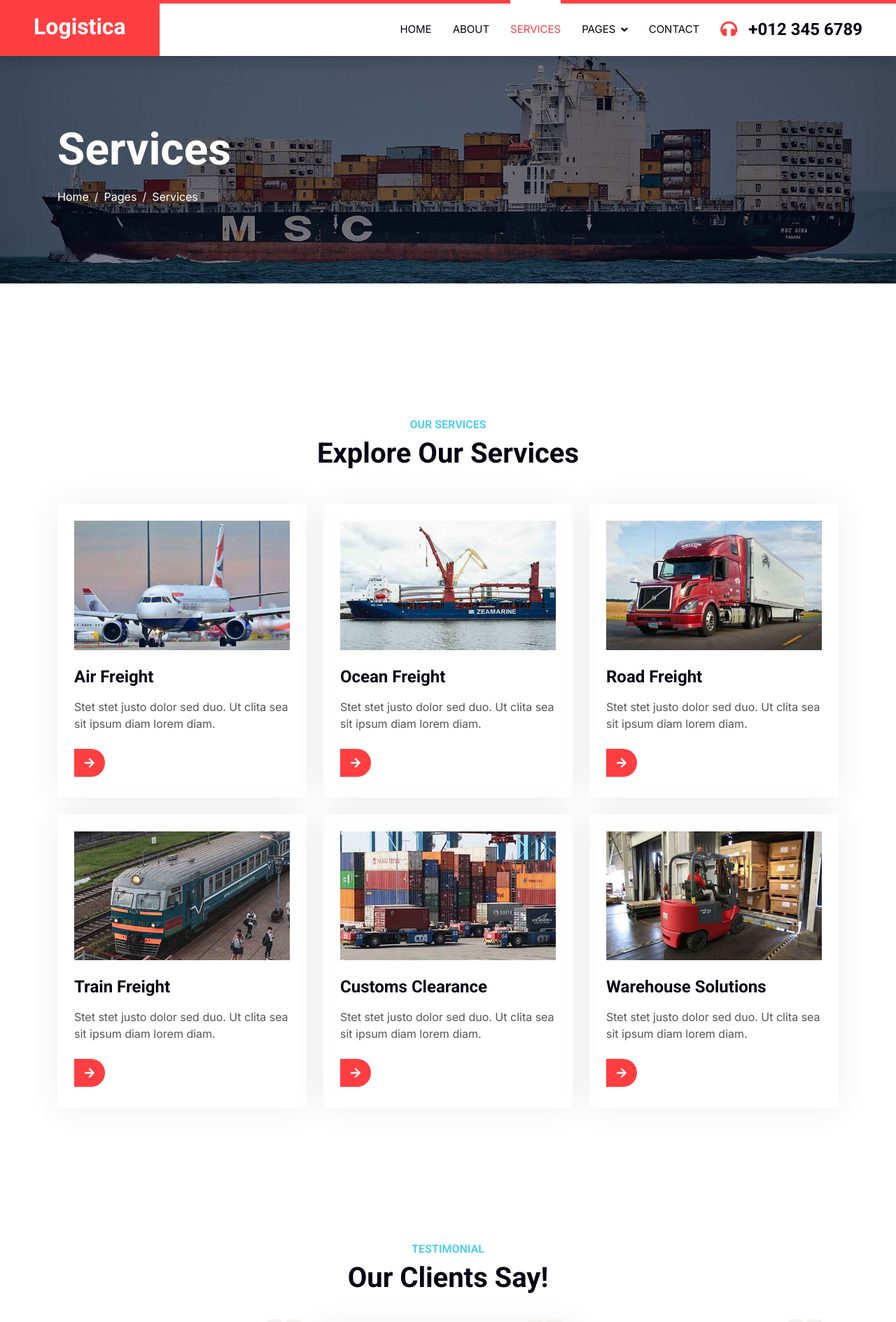
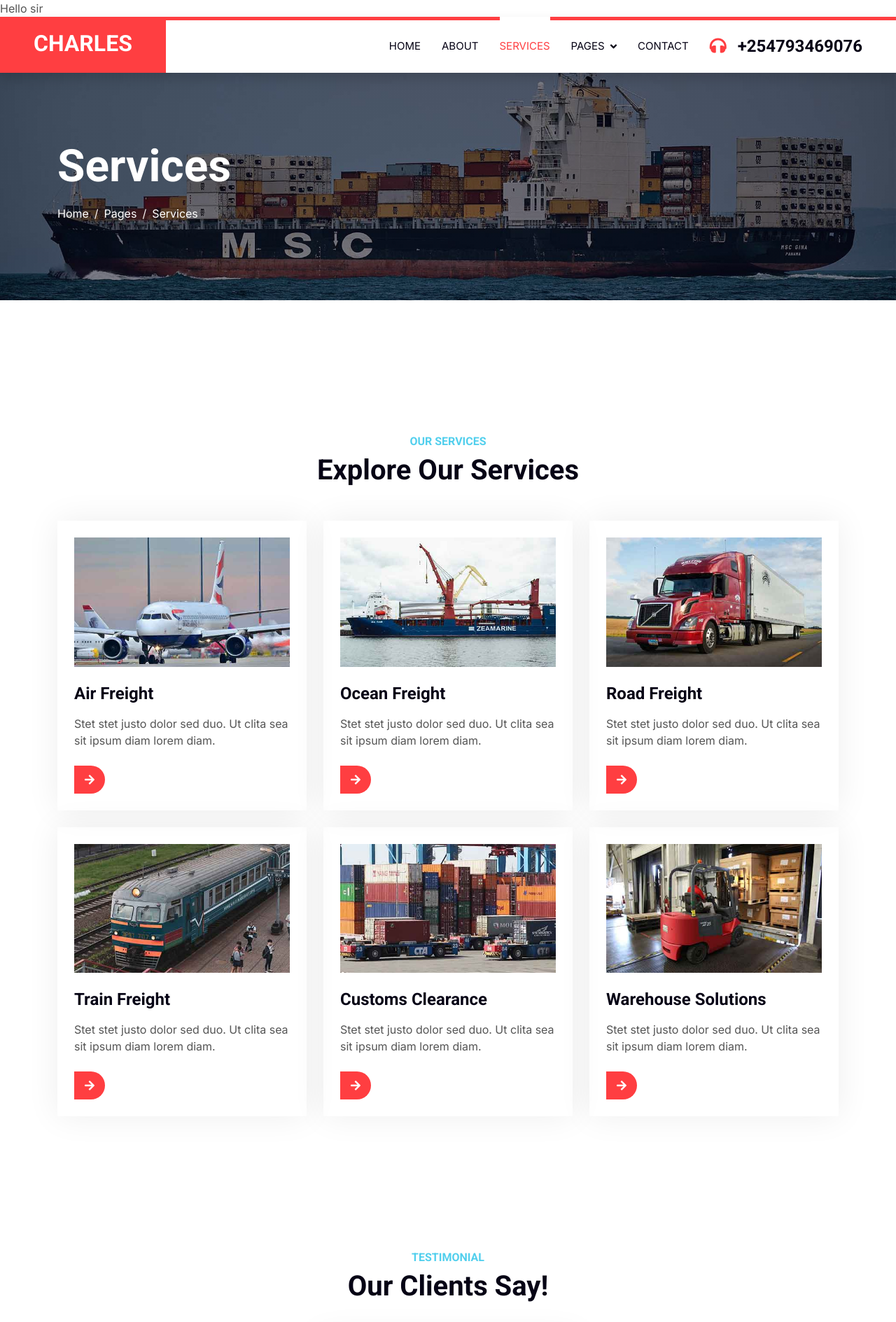
Before and after one commit to love-751/love, a Python web app: template company/templates/service.html in a window 1280 px wide. Shown: the top 1889 px of the page at 70% size. Run offline with Jinja, Linux system fonts and the light colour scheme; the template is opened without the code that fills it, so the values that code supplies are empty; some libraries are stand-ins or nearby versions.

Commit message:
Update service.html

```diff
--- a/company/templates/service.html
+++ b/company/templates/service.html
@@ -1,9 +1,8 @@
-<!DOCTYPE html>
+Hello sir <!DOCTYPE html>
 <html lang="en">
 
 <head>
-    <meta charset="utf-8">
-    <title>Logistica - Shipping Company Website Template</title>
+    <title> CHARLES</title>
     <meta content="width=device-width, initial-scale=1.0" name="viewport">
     <meta content="" name="keywords">
     <meta content="" name="description">
@@ -44,7 +43,7 @@
     <!-- Navbar Start -->
     <nav class="navbar navbar-expand-lg bg-white navbar-light shadow border-top border-5 border-primary sticky-top p-0">
         <a href="index.html" class="navbar-brand bg-primary d-flex align-items-center px-4 px-lg-5">
-            <h2 class="mb-2 text-white">Logistica</h2>
+            <h2 class="mb-2 text-white">CHARLES</h2>
         </a>
         <button type="button" class="navbar-toggler me-4" data-bs-toggle="collapse" data-bs-target="#navbarCollapse">
             <span class="navbar-toggler-icon"></span>
@@ -67,7 +66,7 @@
                 </div>
                 <a href="contact.html" class="nav-item nav-link">Contact</a>
             </div>
-            <h4 class="m-0 pe-lg-5 d-none d-lg-block"><i class="fa fa-headphones text-primary me-3"></i>+012 345 6789</h4>
+            <h4 class="m-0 pe-lg-5 d-none d-lg-block"><i class="fa fa-headphones text-primary me-3"></i>+254793469076</h4>
         </div>
     </nav>
     <!-- Navbar End -->
```
